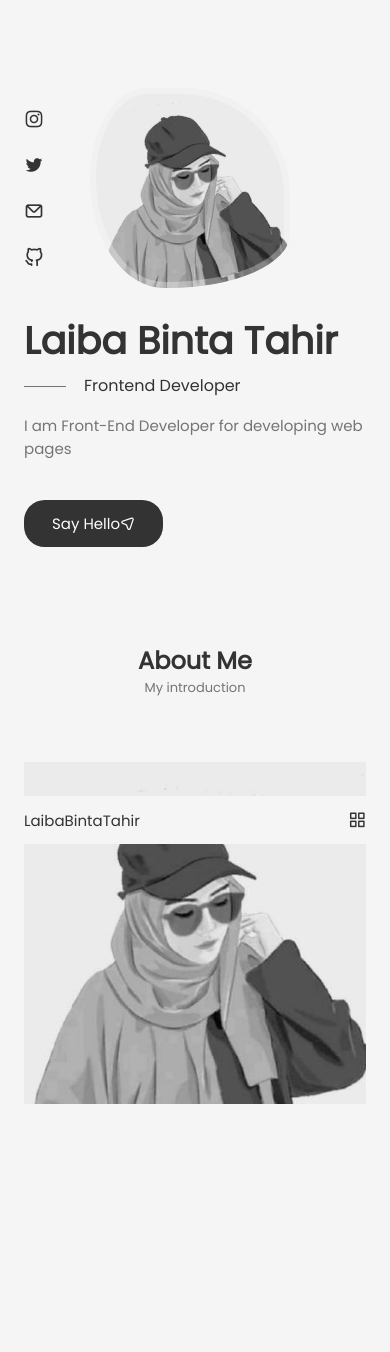
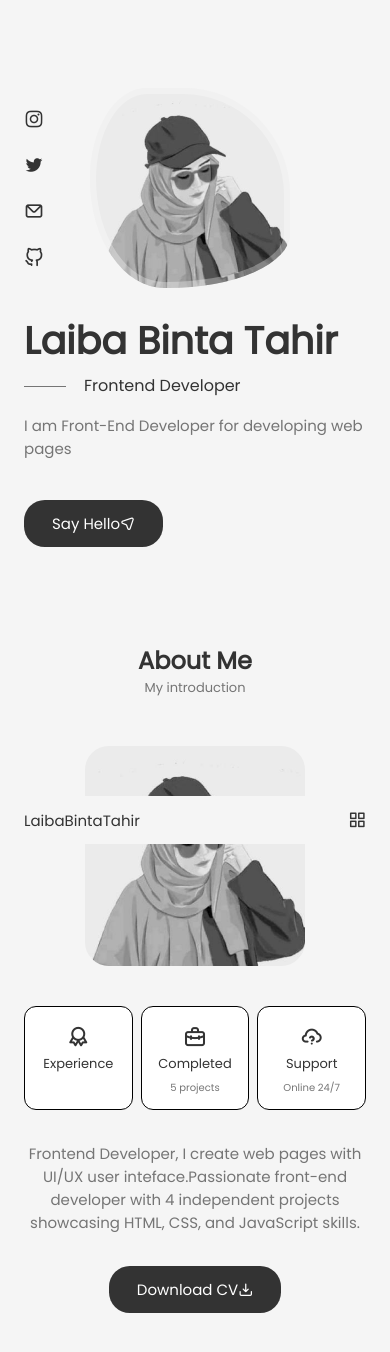
Before and after one commit to laibabintatahir/laibabintetahir-portfolio, a React (Create React App) app: page / in a window 390 px wide. Shown: the top 1352 px of the page. Before the commit the page ends 1168 px from the top, so only its background shows below. Built offline with nearby package versions, Linux system fonts and the light colour scheme; a web font is replaced by a local one.

Commit message:
About Component Completed

```diff
--- a/src/App.css
+++ b/src/App.css
@@ -152,35 +152,39 @@
   display: inline-flex;
   align-items: center;
 }
-
+/* ......................................... */
 @media screen and (max-width: 992px) {
   .container {
     margin-left: var(--mb-1-5);
     margin-right: var(--mb-1-5);
   }
 
-  .button{
+  .button {
     padding: 1rem 1.75rem;
     height: 47px;
   }
-  .button__icon{
+  .button__icon {
     width: 22px;
     height: 22px;
   }
 }
 @media screen and (max-width: 768px) {
+  body{
+    margin: 0 0 var(--header-height);
+  }
   .section {
     padding: 2rem 0 4rem;
   }
-
+  .section__subtitle {
+    margin-bottom: var(--mb-3);
+  }
 }
 @media screen and (max-width: 350px) {
-  :root{
-    --big-font-size:2.25rem;
+  :root {
+    --big-font-size: 2.25rem;
   }
   .container {
     margin-left: var(--mb-1);
     margin-right: var(--mb-1);
   }
-
 }
--- a/src/components/about/About.css
+++ b/src/components/about/About.css
@@ -0,0 +1,84 @@
+.about__container {
+  grid-template-columns: repeat(2, 1fr);
+  align-items: center;
+  column-gap: 4rem;
+}
+
+.about__img {
+  width: 350px;
+  border-radius: 1.5rem;
+  justify-self: center;
+}
+
+.about__info {
+  grid-template-columns: repeat(3, 140px);
+  gap: 0.5rem;
+  margin-bottom: var(--mb-2);
+}
+.about__box {
+  background-color: var(--container-color);
+  border: 1px solid rgba(0, 0, 0, 1);
+  border-radius: 0.75rem;
+  text-align: center;
+  padding: 1rem 1.25rem;
+}
+.about__icon {
+  font-size: 1.5rem;
+  color: var(--title-color);
+  margin-bottom: var(--mb-0-5);
+}
+.about__title {
+  font-size: var(--small-font-size);
+  font-weight: var(--font-medium);
+}
+.about__subtitle {
+  font-size: var(--tiny-font-size);
+}
+.about__description {
+  padding: 0 4rem 0 0;
+  margin-bottom: var(--mb-2-5);
+}
+
+/* ...................................... */
+@media screen and (max-width: 992px) {
+  .about__container {
+    grid-template-columns: 1fr;
+    row-gap: 2.5rem;
+  }
+  .about__img {
+    width: 220px;
+  }
+  .about__box {
+    padding: 0.75rem 0.5rem;
+  }
+  .about__data {
+    text-align: center;
+  }
+  .about__info {
+    justify-content: center;
+  }
+  .about__description {
+    padding: 0.5rem;
+    margin-bottom: 2rem;
+  }
+}
+@media screen and (max-width: 576px) {
+  .about__info {
+    grid-template-columns: repeat(3, 1fr);
+  }
+  .about__description {
+    padding: 0;
+  }
+}
+@media screen and (max-width: 350px) {
+  .about__img {
+    width: 170px;
+  }
+  .about__container {
+    grid-template-columns: 1fr;
+    row-gap: 2rem;
+  }
+  .about__info {
+    grid-template-columns: repeat(.3, 1fr);
+  }
+}
--- a/src/components/about/About.jsx
+++ b/src/components/about/About.jsx
@@ -2,6 +2,7 @@
 import "./About.css";
 import AboutImg from "../../assets/p4.jpg";
 import CV from "../../assets/CV.pdf";
+import Info from "./Info";
 
 const About = () => {
   return (
@@ -10,7 +11,15 @@
       <span className="section__subtitle">My introduction</span>
       <div className="about__container container grid">
         <img src={AboutImg} alt="" className="about__img" />
-
+        <div className="about__data">
+          <Info />
+          <p className="about__description">
+            Frontend Developer, I create web pages with UI/UX user inteface.Passionate front-end developer with 4 independent projects showcasing HTML, CSS, and JavaScript skills.
+          </p>
+          <a download="" href={CV} className="button button--flex">
+            Download CV <i class="uil uil-import"></i>
+          </a>
+        </div>
       </div>
     </section>
   );
--- /dev/null
+++ b/src/components/about/Info.jsx
@@ -0,0 +1,29 @@
+import React from "react";
+
+const Info = () => {
+  return (
+    <div className="about__info grid">
+      <div className="about__box">
+        <i class="uil uil-award about__icon"></i>
+
+        <h3 className="about__title">Experience</h3>
+        <span className="about__subtitle"></span>
+      </div>
+
+      <div className="about__box">
+        <i class="uil uil-briefcase-alt about__icon"></i>
+
+        <h3 className="about__title">Completed</h3>
+        <span className="about__subtitle">5 projects</span>
+      </div>
+
+      <div className="about__box">
+        <i class="uil uil-cloud-question about__icon"></i>
+        <h3 className="about__title">Support</h3>
+        <span className="about__subtitle">Online 24/7</span>
+      </div>
+    </div>
+  );
+};
+
+export default Info;
```
